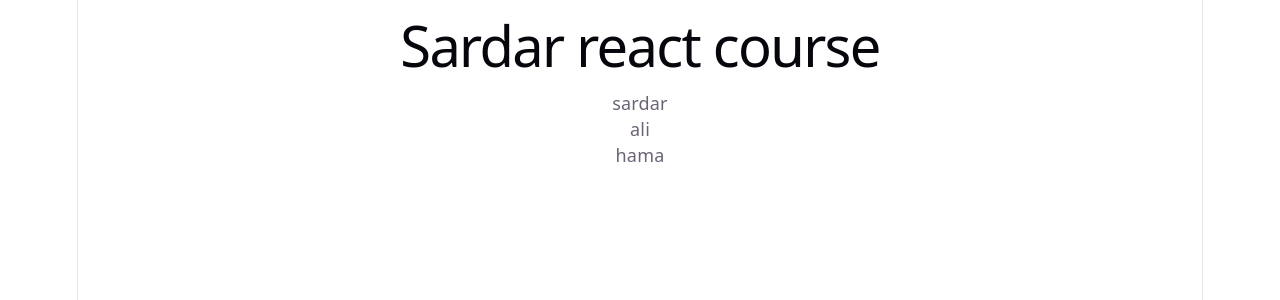
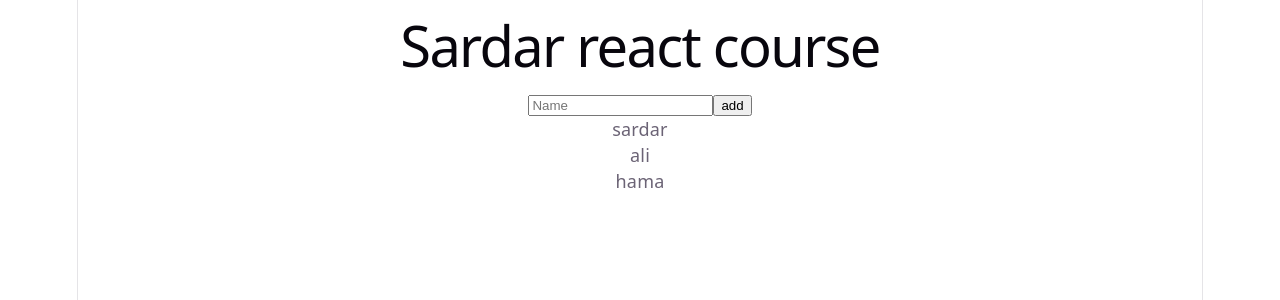
Before and after one commit to sardarbalnour/react-concepts2, a React (Vite) app: page / in a window 1280 px wide. Shown: the top 300 px of the page. Built offline with nearby package versions, Linux system fonts and the light colour scheme.

Commit message:
useState in context

```diff
--- a/src/App.jsx
+++ b/src/App.jsx
@@ -1,18 +1,18 @@
-import { createContext } from "react";
+import { createContext, useState } from "react";
 
 import UserPage from "./components/UserPage";
-
-const users = [
-  { id: 1, name: "sardar" },
-  { id: 2, name: "ali" },
-  { id: 3, name: "hama" },
-];
 
 export const UserContext = createContext();
 
 function App() {
+  const [users, setUsers] = useState([
+    { id: 1, name: "sardar" },
+    { id: 2, name: "ali" },
+    { id: 3, name: "hama" },
+  ]);
+
   return (
-    <UserContext.Provider value={users}>
+    <UserContext.Provider value={{ users, setUsers }}>
       <UserPage />
     </UserContext.Provider>
   );
--- /dev/null
+++ b/src/components/Form.jsx
@@ -0,0 +1,26 @@
+import { useContext, useState } from "react";
+import { UserContext } from "../App";
+
+function Form() {
+  const [name, setName] = useState("");
+
+  const { users, setUsers } = useContext(UserContext);
+
+  const addHandler = () => {
+    setUsers([...users, { id: Math.floor(Math.random() * 100), name: name }]);
+  };
+
+  return (
+    <div>
+      <input
+        type="text"
+        placeholder="Name"
+        value={name}
+        onChange={(e) => setName(e.target.value)}
+      />
+      <button onClick={addHandler}>add</button>
+    </div>
+  );
+}
+
+export default Form;
--- a/src/components/UserList.jsx
+++ b/src/components/UserList.jsx
@@ -2,12 +2,11 @@ import { useContext } from "react";
 import { UserContext } from "../App";
 
 function UserList() {
-  const result = useContext(UserContext);
-  console.log(result);
+  const { users } = useContext(UserContext);
 
   return (
     <div>
-      {result.map((user) => (
+      {users.map((user) => (
         <p key={user.id}>{user.name}</p>
       ))}
     </div>
--- a/src/components/UserPage.jsx
+++ b/src/components/UserPage.jsx
@@ -1,9 +1,11 @@
+import Form from "./Form";
 import UserList from "./UserList";
 
 function UserPage() {
   return (
     <div>
       <h1>Sardar react course</h1>
+      <Form />
       <UserList />
     </div>
   );
```
